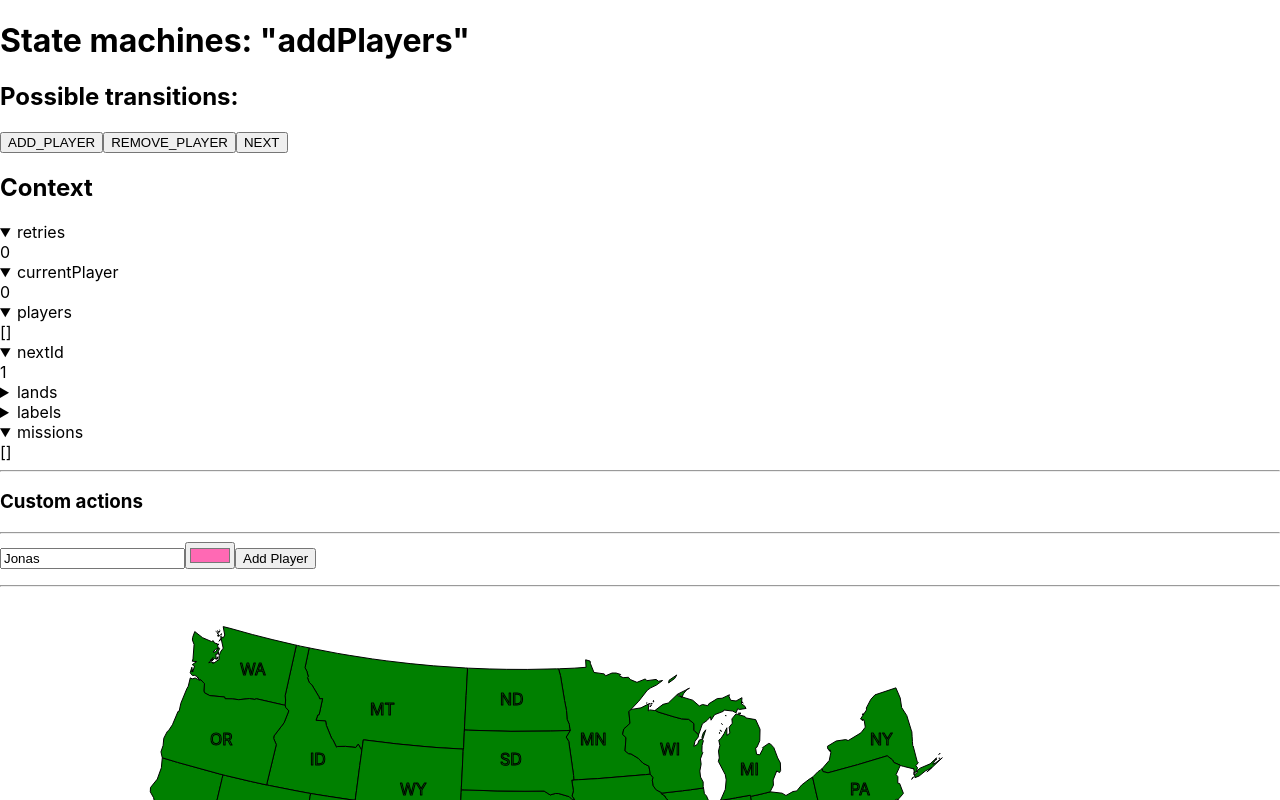
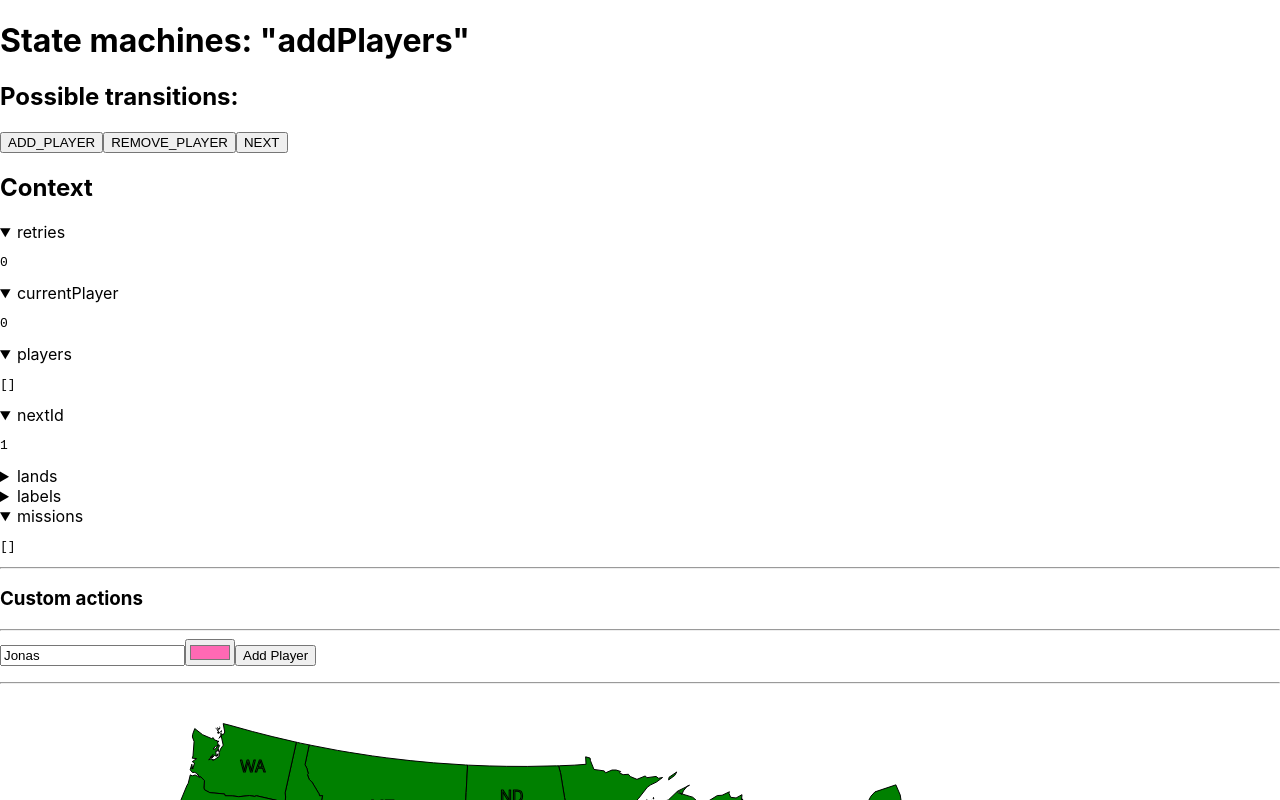
Before and after one commit to jonasholbech/risk, a React (Create React App) app: page / in a window 1280 px wide. Shown: the top 800 px of the page. Built offline with nearby package versions, Linux system fonts and the light colour scheme.

Commit message:
string formatting in debugger component

```diff
--- a/src/StateTester.js
+++ b/src/StateTester.js
@@ -31,10 +31,10 @@ export default function StateTester() {
         return (
           <details
             key={ctx.name}
-            open={JSON.stringify(ctx.value).length < 200 ? true : false}
+            open={JSON.stringify(ctx.value).length < 100 ? true : false}
           >
             <summary>{ctx.name}</summary>
-            <div>{JSON.stringify(ctx.value)}</div>
+            <pre>{JSON.stringify(ctx.value, undefined, 4)}</pre>
           </details>
         );
       })}
```
